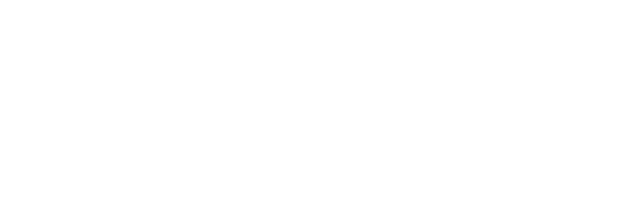
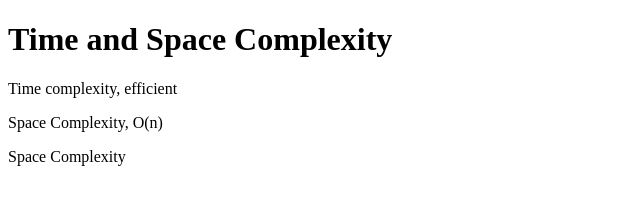
Before and after one commit to acciojob/time-and-space-complexity-prasad032000, a website: page main.html in a window 1280 px wide. Shown: the whole page, without its empty margins (0-640 px from the left). Drawn offline with Linux system fonts and the light colour scheme.

Commit message:
created a submission

```diff
--- a/main.html
+++ b/main.html
@@ -3,11 +3,16 @@
 <html>
 
 <head>
+	<title>New Topic</title>
 	<link rel="stylesheet" href="styles.css">
 </head>
 
 <body>
 	<!-- the entire body must be written by student -->
+	<h1>Time and Space Complexity</h1>
+	<p>Time complexity, efficient</p>
+	<p>Space Complexity, O(n)</p>
+	<p>Space Complexity</p>
     <script type="text/javascript" src="./script.js">
 </script>
 
```
